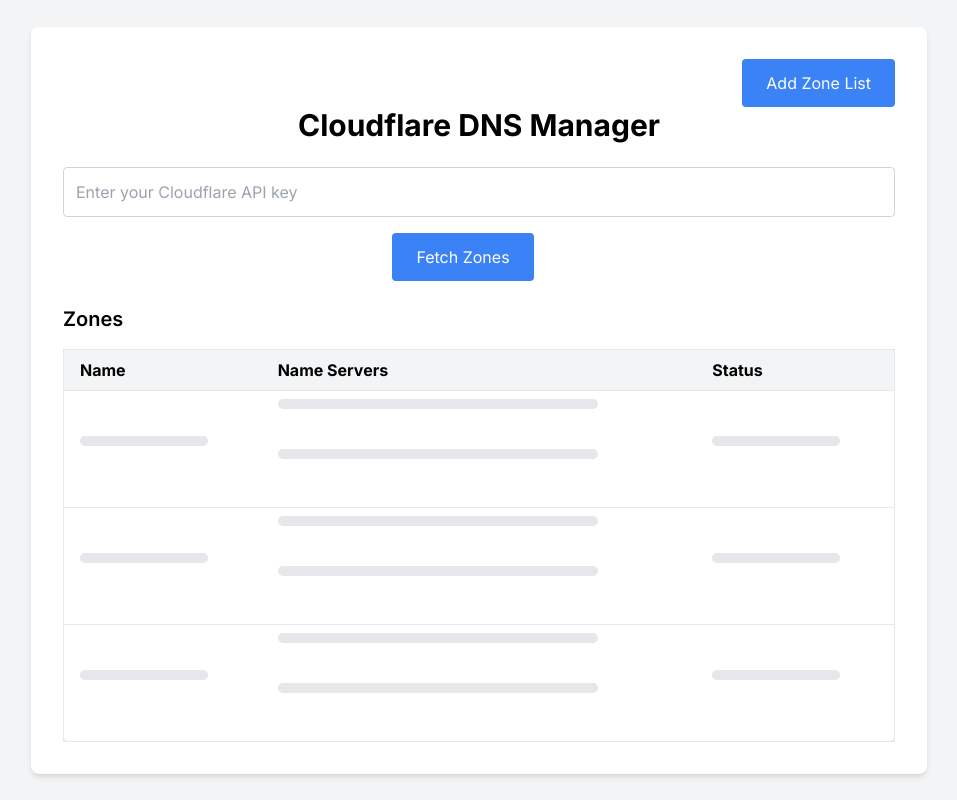
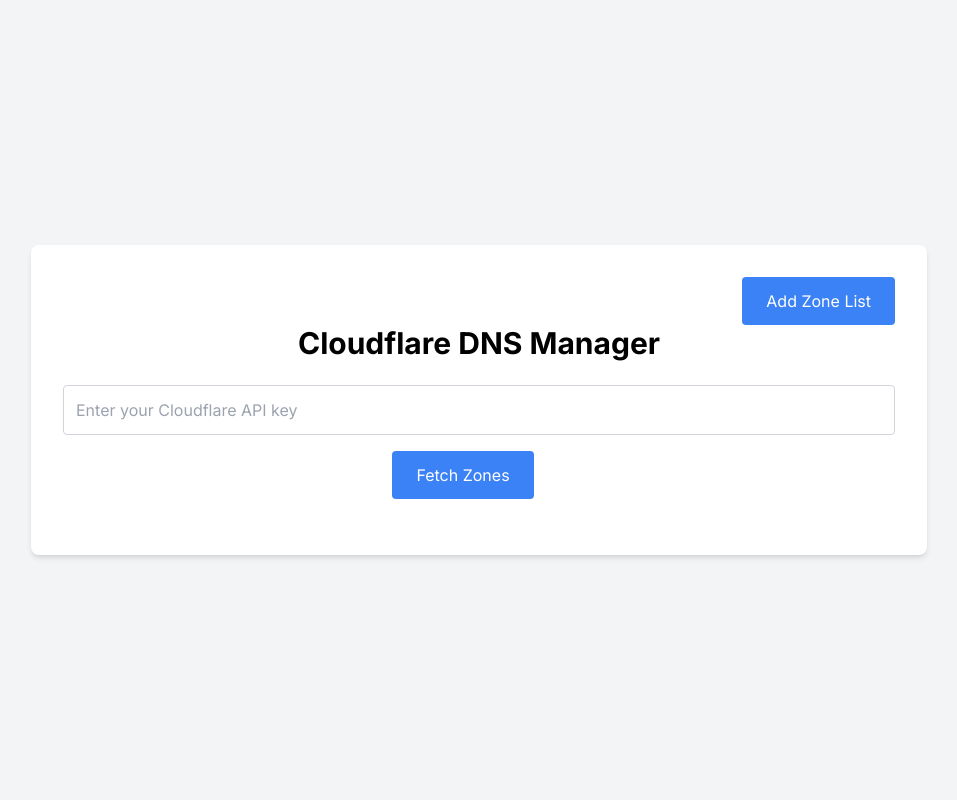
Before and after one commit to sumitguptaji/Auto-DNS-Config, a Next.js app: page / in a window 1280 px wide. Shown: the whole page, without its empty margins (161-1118 px from the left). Built offline with nearby package versions, Linux system fonts and the light colour scheme.

Commit message:
integrating the table skeleton

```diff
--- a/app/_components/zonesTable.tsx
+++ b/app/_components/zonesTable.tsx
@@ -50,12 +50,12 @@
               <tbody>
                 {[1 , 2 , 3].map((item) => (
                   <tr key={item} className="hover:bg-gray-50">
-                    <td className="py-2 px-4 border-b"><div className="h-2.5 bg-gray-200 rounded-full dark:bg-gray-700 w-32 mb-4"></div></td>
-                    <td className="py-2 px-4 border-b break-words">
-                      {[1 , 2].map(item=><p key={item} ><div className="h-2.5 bg-gray-200 rounded-full dark:bg-gray-700 w-80 mb-4"></div> <br/> </p>)}
+                    <td className="py-2 px-4 border-b"><div className=" bg-gray-200 rounded-full dark:bg-gray-700 w-32 h-5"></div></td>
+                    <td className="py-2 px-4 border-b break-words flex flex-col gap-2">
+                      {[1 , 2].map(item=><div className=" bg-gray-200 m-0 rounded-full dark:bg-gray-700 w-80 h-5"></div> )}
                     </td>
                     <td className="py-2 px-4 border-b break-words">
-                    <div className="h-2.5 bg-gray-200 rounded-full dark:bg-gray-700 w-32 mb-4"></div>                    </td>
+                    <div className=" bg-gray-200 rounded-full dark:bg-gray-700 w-32 h-5"></div>                    </td>
                   </tr>
                 ))}
               </tbody>
--- a/app/page.tsx
+++ b/app/page.tsx
@@ -148,7 +148,7 @@
 
 const GetZoneComponent = () => {
   const [apiKey, setApiKey] = useState("");
-  const [loadingZones , setLoadingZones ] = useState(true)
+  const [loadingZones , setLoadingZones ] = useState(false)
   const [zones, setZones] = useState<ZoneInfo[] | null>(null);
   const [error, setError] = useState("");
   const router = useRouter();
@@ -163,6 +163,7 @@
   const fetchZones = async () => {
     setError("");
     try {
+      setLoadingZones(true)
       const response = await fetch("/api/zone/getzones", {
         method: "POST",
         headers: {
@@ -182,6 +183,9 @@
     } catch (error: any) {
       console.error("Error fetching zones:", error);
       setError(error.message);
+    }
+    finally {
+      setLoadingZones(false)
     }
   };
 
```
